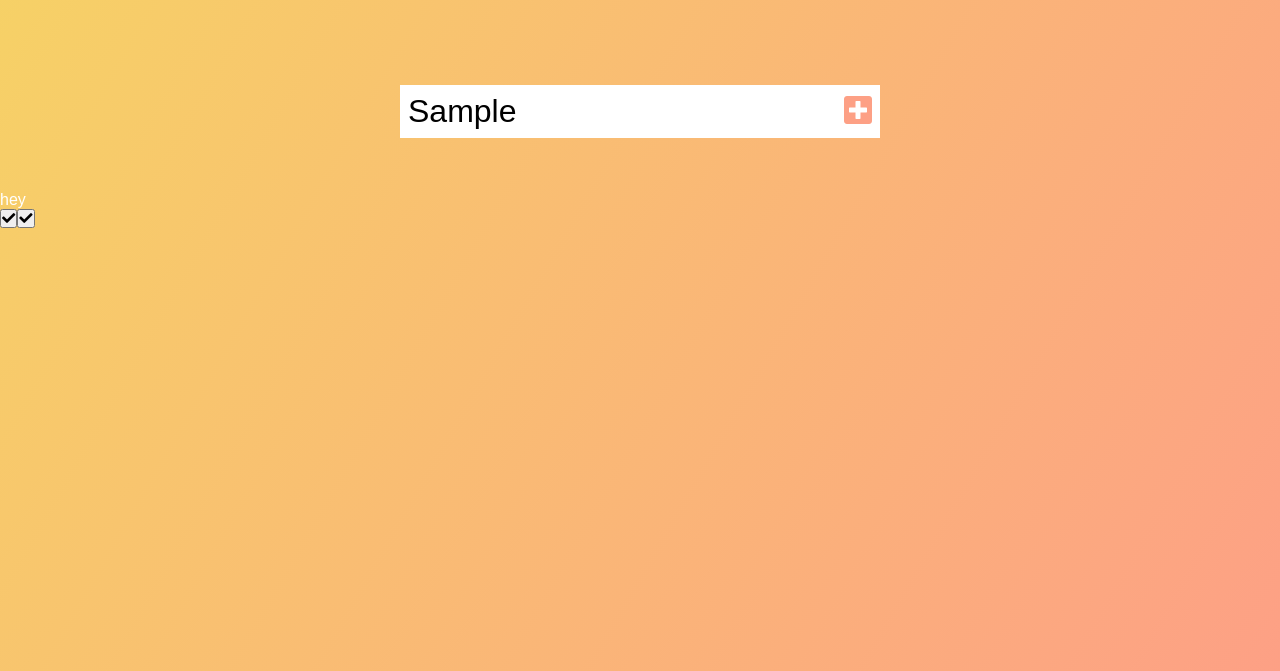
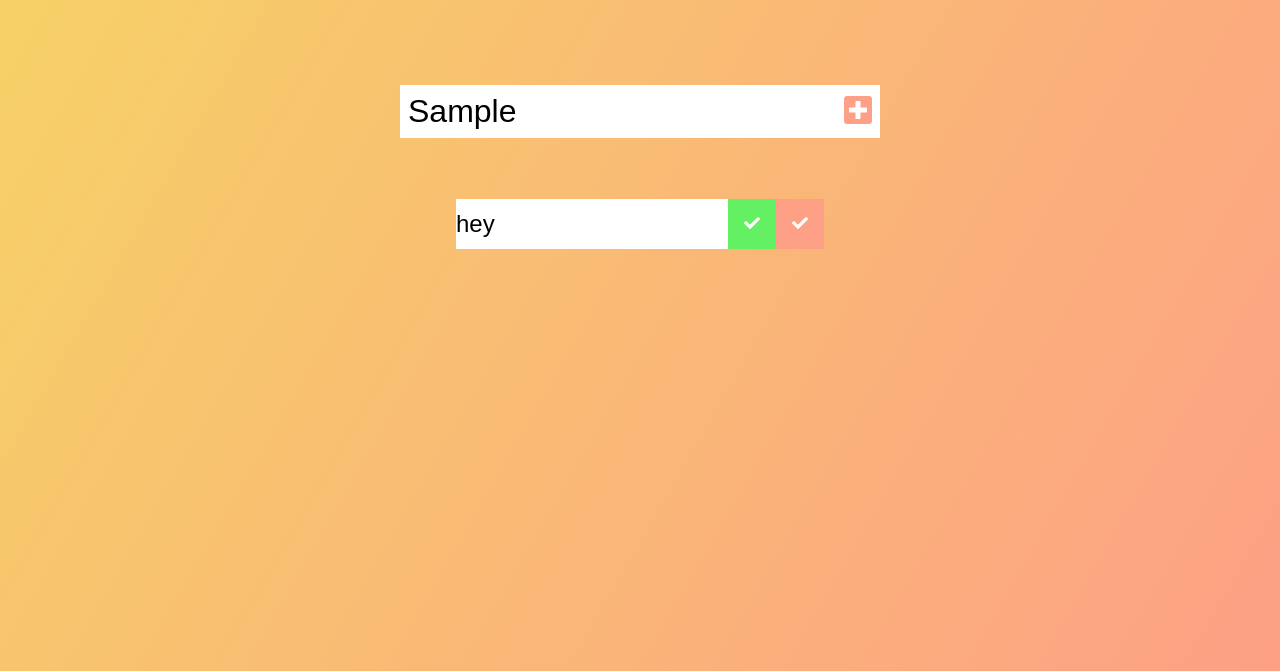
Before and after one commit to rikuyu/ToDolist, a plain HTML site: page index.html in a window 1280 px wide. Both pictures are taken after typing "Sample" into the empty fields and a click on the button 858 px from the left and 240 px from the top of the page. Shown: the part 129-800 px from the top of the page. Drawn offline with Linux system fonts and the light colour scheme.

Commit message:
adjust lists style

```diff
--- a/style.css
+++ b/style.css
@@ -40,3 +40,40 @@ form button:hover {
   background: #fda085;
   color: white;
 }
+
+.todo-container {
+  display: flex;
+  justify-content: center;
+  align-items: center;
+}
+
+.todo-list {
+  min-width: 30%;
+  list-style: none;
+}
+.todo {
+  margin: 0.5rem;
+  background: white;
+  color: black;
+  font-size: 1.5rem;
+  display: flex;
+  justify-content: space-between;
+  align-items: center;
+}
+
+.todo li {
+  flex: 1;
+}
+.complete-btn,
+.trash-btn {
+  background: #fda085;
+  color: white;
+  border: none;
+  padding: 1rem;
+  cursor: pointer;
+  font-size: 1rem;
+}
+
+.complete-btn {
+  background: rgb(99, 241, 99);
+}
```
